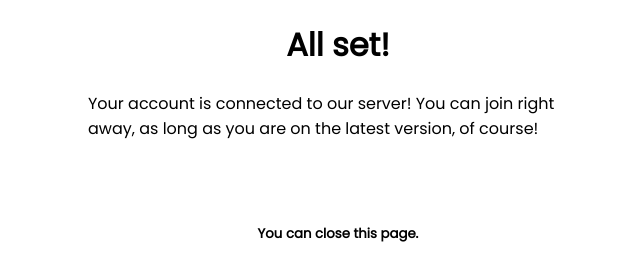
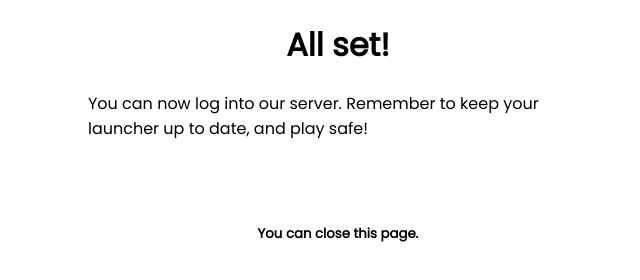
Before and after one commit to robog-two/msft-verification, a website: page static/success.html in a window 1280 px wide. Shown: the whole page, without its empty margins (302-942 px from the left). Drawn offline with Linux system fonts and the light colour scheme; a web font is replaced by a local one.

Commit message:
Update success messaging

```diff
--- a/static/success.html
+++ b/static/success.html
@@ -51,9 +51,8 @@
     <div style="margin-left: auto; margin-right: auto; max-width: 500px">
       <h1>All set!</h1>
       <p>
-        Your account is connected to our server!
-        You can join right away, as long as you are
-        on the latest version, of course!
+        You can now log into our server. Remember to keep your launcher
+        up to date, and play safe!
       </p>
       <div class="spc-tiny"></div>
       <h5>You can close this page.</h5>
```
